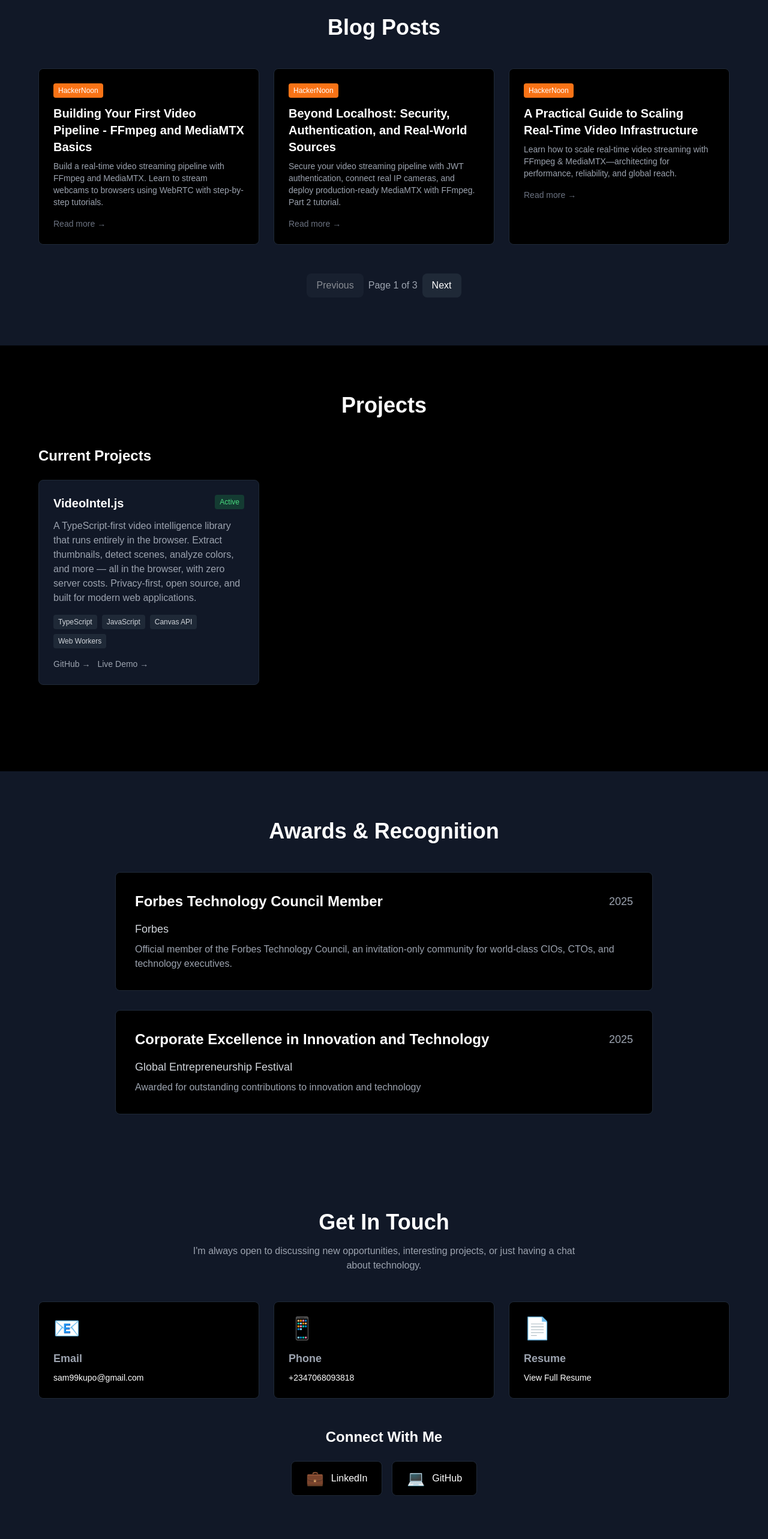
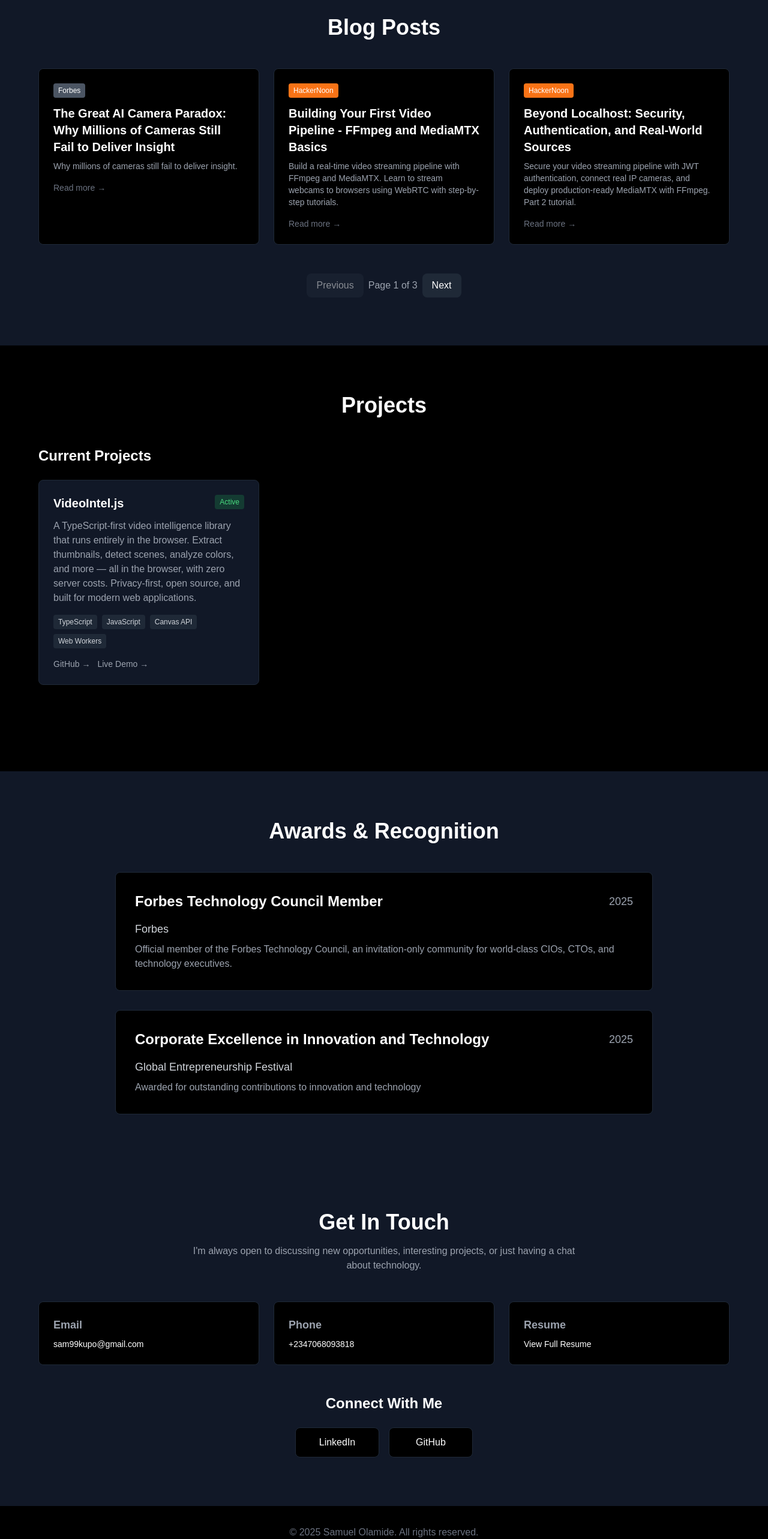
Before and after one commit to gold-olar/portfolio, a Next.js app: page / in a window 1280 px wide. Shown: the part 2060-4626 px from the top of the page at 60% size. Built offline with nearby package versions, Linux system fonts and the light colour scheme.

Commit message:
add new blog post

```diff
--- a/app/components/ContactSection.tsx
+++ b/app/components/ContactSection.tsx
@@ -27,7 +27,7 @@ export default function ContactSection() {
             href={`mailto:${contactInfo.email}`}
             className="group bg-black border border-gray-800 rounded-lg p-6 hover:border-gray-700 hover:transform hover:scale-105 transition-all duration-300"
           >
-            <div className="text-4xl mb-4">📧</div>
+            {/* <div className="text-4xl mb-4">📧</div> */}
             <h3 className="text-lg font-semibold text-gray-400 mb-2 group-hover:text-gray-300 transition-colors">
               Email
             </h3>
@@ -41,7 +41,7 @@ export default function ContactSection() {
             href={`tel:${contactInfo.phone}`}
             className="group bg-black border border-gray-800 rounded-lg p-6 hover:border-gray-700 hover:transform hover:scale-105 transition-all duration-300"
           >
-            <div className="text-4xl mb-4">📱</div>
+            {/* <div className="text-4xl mb-4">📱</div> */}
             <h3 className="text-lg font-semibold text-gray-400 mb-2 group-hover:text-gray-300 transition-colors">
               Phone
             </h3>
@@ -57,7 +57,7 @@ export default function ContactSection() {
             rel="noopener noreferrer"
             className="group bg-black border border-gray-800 rounded-lg p-6 hover:border-gray-700 hover:transform hover:scale-105 transition-all duration-300"
           >
-            <div className="text-4xl mb-4">📄</div>
+            {/* <div className="text-4xl mb-4">📄</div> */}
             <h3 className="text-lg font-semibold text-gray-400 mb-2 group-hover:text-gray-300 transition-colors">
               Resume
             </h3>
@@ -81,7 +81,7 @@ export default function ContactSection() {
                 rel="noopener noreferrer"
                 className="group flex items-center gap-3 px-6 py-3 bg-black border border-gray-800 rounded-lg hover:border-white hover:bg-gray-900 transition-all duration-300 min-w-[140px] justify-center"
               >
-                <span className="text-2xl">{getSocialIcon(link.name)}</span>
+                {/* <span className="text-2xl">{getSocialIcon(link.name)}</span> */}
                 <span className="text-white font-medium group-hover:text-gray-200 transition-colors">
                   {link.name}
                 </span>
--- a/app/data/blogPosts.ts
+++ b/app/data/blogPosts.ts
@@ -8,6 +8,13 @@ export interface BlogPost {
 }
 
 export const blogPosts: BlogPost[] = [
+  {
+    id: "#forbes-01",
+    title: "The Great AI Camera Paradox: Why Millions of Cameras Still Fail to Deliver Insight",
+    platform: "Forbes",
+    url: "https://www.forbes.com/councils/forbestechcouncil/2026/01/12/the-great-ai-camera-paradox-why-millions-of-cameras-still-fail-to-deliver-insight",
+    description: "Why millions of cameras still fail to deliver insight. ",
+  },
   {
     id: "1",
     title: "Building Your First Video Pipeline - FFmpeg and MediaMTX Basics",
```
